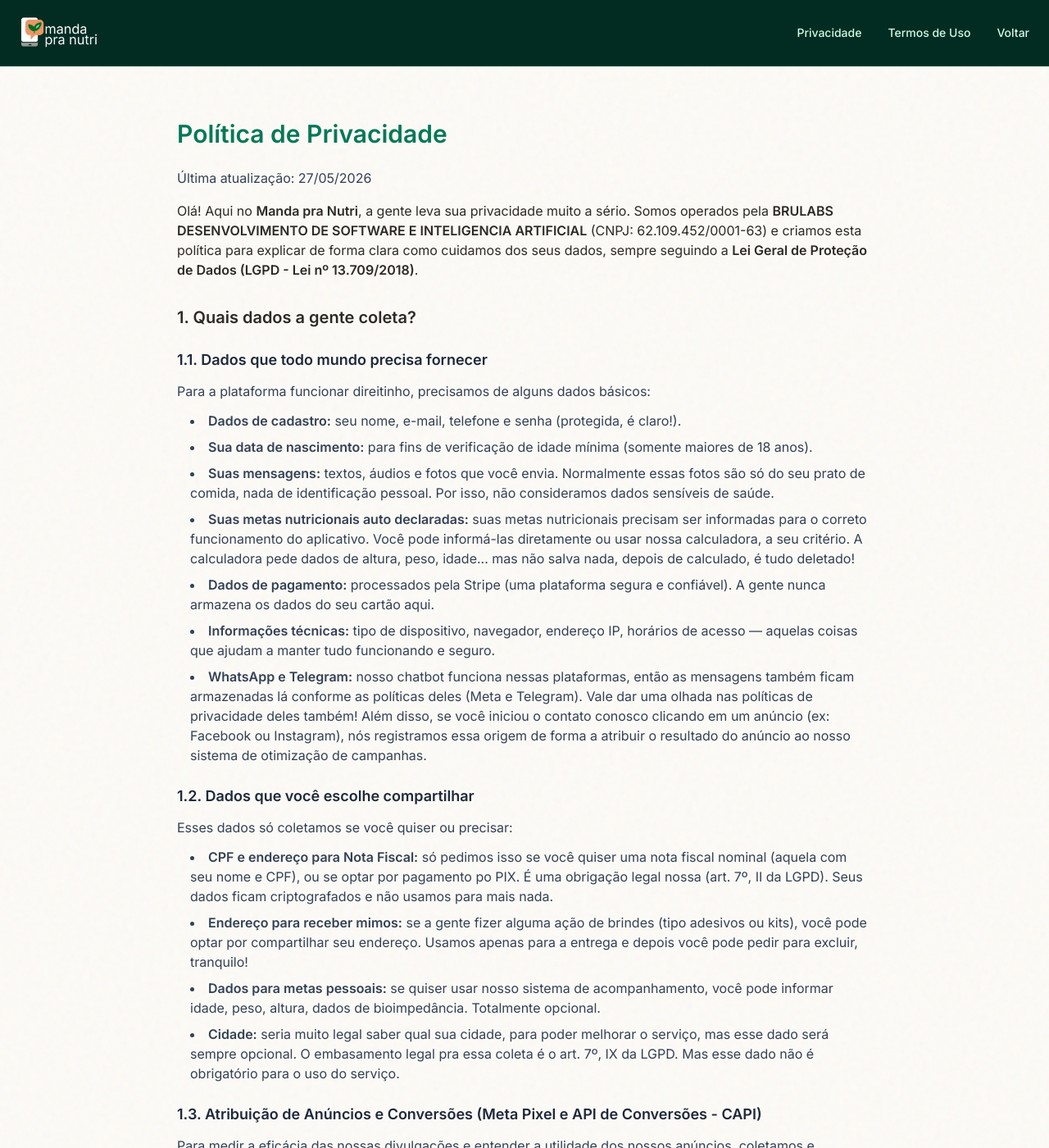
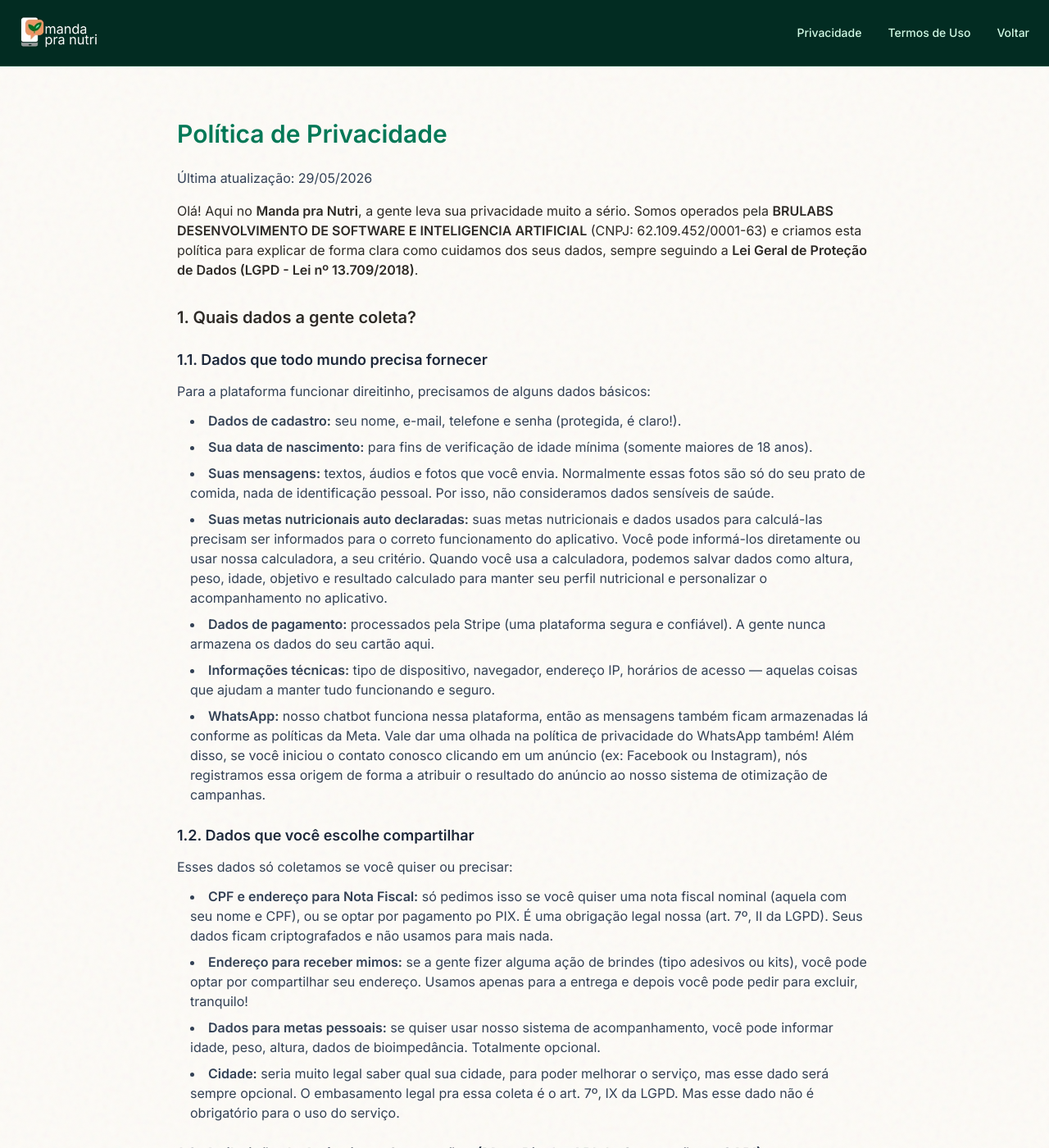
Before and after one commit to brulabs-dev/mpnsite, a Jekyll site: the page built from docs/privacidade.html, in a window 1280 px wide and 1400 px high. Shown: the whole window at 82% size. Built offline with Jekyll 4.4.1, drawn with Linux system fonts in a browser that asks for light colours; nearby versions of some CDN libraries; a script that is not in the unit is left out; some of the changed text lies outside the part shown.

Commit message:
privaciade typos

```diff
--- a/docs/_config.yml
+++ b/docs/_config.yml
@@ -1,5 +1,5 @@
 title: "Manda pra Nutri - Nutrição com IA de um jeito humano"
-description: "Acompanhe sua nutrição com uma IA que conversa como um amigo. Envie uma foto no WhatsApp ou Telegram e receba um feedback humanizado e preciso."
+description: "Acompanhe sua nutrição com uma IA que conversa como um amigo. Envie uma foto no WhatsApp e receba um feedback humanizado e preciso."
 url: "https://mandapranutri.com.br"
 baseurl: ""
 logo: /images/logo_mandapranutri.webp
--- a/docs/_layouts/default.html
+++ b/docs/_layouts/default.html
@@ -147,7 +147,7 @@
              <span class="font-serif font-bold text-xl text-paper">manda pra nutri</span>
           </div>
           <p class="text-xs text-stone-400 leading-relaxed font-sans">
-            Sua ferramenta de nutrição com IA que analisa suas refeições via WhatsApp ou Telegram e te ajuda a alcançar seus objetivos com consistência e clareza.
+            Sua ferramenta de nutrição com IA que analisa suas refeições via WhatsApp e te ajuda a alcançar seus objetivos com consistência e clareza.
           </p>
         </div>
 
--- a/docs/index.html
+++ b/docs/index.html
@@ -554,7 +554,7 @@
             <svg class="w-5 h-5 text-stone-400 transform transition-transform duration-300" fill="none" stroke="currentColor" viewBox="0 0 24 24"><path stroke-linecap="round" stroke-linejoin="round" stroke-width="2" d="M19 9l-7 7-7-7"></path></svg>
           </button>
           <div class="max-h-0 overflow-hidden transition-all duration-500 ease-in-out">
-            <p class="p-6 pt-2 text-sm text-stone-600 font-sans leading-relaxed">Simmmm! Se você sabe mandar uma mensagem no WhatsApp, você sabe usar o manda pra nutri. Não precisa baixar nada, nem criar senhas. É tão simples quanto conversar com um amigo no WhatsApp ou Telegram.</p>
+            <p class="p-6 pt-2 text-sm text-stone-600 font-sans leading-relaxed">Simmmm! Se você sabe mandar uma mensagem no WhatsApp, você sabe usar o manda pra nutri. Não precisa baixar nada, nem criar senhas. É tão simples quanto conversar com um amigo no WhatsApp.</p>
           </div>
         </div>
 
@@ -565,7 +565,7 @@
             <svg class="w-5 h-5 text-stone-400 transform transition-transform duration-300" fill="none" stroke="currentColor" viewBox="0 0 24 24"><path stroke-linecap="round" stroke-linejoin="round" stroke-width="2" d="M19 9l-7 7-7-7"></path></svg>
           </button>
           <div class="max-h-0 overflow-hidden transition-all duration-500 ease-in-out">
-            <p class="p-6 pt-2 text-sm text-stone-600 font-sans leading-relaxed">Sim! A ferramenta funciona direto no seu chat, basta adicionar nosso núnero aos seus contatos, sem baixar mais aplicativos. A IA analisa suas refeições independente da plataforma que você escolher, e te ajuda a se alimentar melhor.</p>
+            <p class="p-6 pt-2 text-sm text-stone-600 font-sans leading-relaxed">Sim! A ferramenta funciona direto no seu chat, basta adicionar nosso número aos seus contatos, sem baixar mais aplicativos. A IA analisa suas refeições no WhatsApp e te ajuda a se alimentar melhor.</p>
           </div>
         </div>
 
@@ -587,7 +587,7 @@
               <svg class="w-5 h-5 text-stone-400 transform transition-transform duration-300" fill="none" stroke="currentColor" viewBox="0 0 24 24"><path stroke-linecap="round" stroke-linejoin="round" stroke-width="2" d="M19 9l-7 7-7-7"></path></svg>
             </button>
             <div class="max-h-0 overflow-hidden transition-all duration-500 ease-in-out">
-              <p class="p-6 pt-2 text-sm text-stone-600 font-sans leading-relaxed italic">"Eu sempre tive dificuldade em manter consistência na dieta. Depois de usar Inteligência Artificial para organizar minha própria rotina, percebi que tinha a obrigação de compartilhar isso. A grande virada foi adaptar tudo para a ferramenta que todos já sabem usar, o WhatsApp/Telegram. Assim, qualquer pessoa, independente do nível de familiaridade com tecnologia, pode ter esse controle."</p>
+              <p class="p-6 pt-2 text-sm text-stone-600 font-sans leading-relaxed italic">"Eu sempre tive dificuldade em manter consistência na dieta. Depois de usar Inteligência Artificial para organizar minha própria rotina, percebi que tinha a obrigação de compartilhar isso. A grande virada foi adaptar tudo para a ferramenta que todos já sabem usar, o WhatsApp. Assim, qualquer pessoa, independente do nível de familiaridade com tecnologia, pode ter esse controle."</p>
             </div>
           </div>
       </div>
--- a/docs/privacidade.html
+++ b/docs/privacidade.html
@@ -6,7 +6,7 @@
 
 <div class="max-w-4xl mx-auto px-6 py-16">
     <h1 class="text-3xl font-extrabold mb-6 text-emerald-700">Política de Privacidade</h1>
-    <p class="mb-4 text-slate-700">Última atualização: 27/05/2026</p>
+    <p class="mb-4 text-slate-700">Última atualização: 29/05/2026</p>
 
     <p class="mb-4">Olá! Aqui no <strong>Manda pra Nutri</strong>, a gente leva sua privacidade muito a sério. Somos operados pela <strong>BRULABS DESENVOLVIMENTO DE SOFTWARE E INTELIGENCIA ARTIFICIAL</strong> (CNPJ: 62.109.452/0001-63) e criamos esta política para explicar de forma clara como cuidamos dos seus dados, sempre seguindo a <strong>Lei Geral de Proteção de Dados (LGPD - Lei nº 13.709/2018)</strong>.</p>
 
@@ -18,10 +18,10 @@
       <li><strong>Dados de cadastro:</strong> seu nome, e-mail, telefone e senha (protegida, é claro!).</li>
       <li><strong>Sua data de nascimento:</strong> para fins de verificação de idade mínima (somente maiores de 18 anos).</li>
       <li><strong>Suas mensagens:</strong> textos, áudios e fotos que você envia. Normalmente essas fotos são só do seu prato de comida, nada de identificação pessoal. Por isso, não consideramos dados sensíveis de saúde.</li>
-      <li><strong>Suas metas nutricionais auto declaradas:</strong> suas metas nutricionais precisam ser informadas para o correto funcionamento do aplicativo. Você pode informá-las diretamente ou usar nossa calculadora, a seu critério. A calculadora pede dados de altura, peso, idade... mas não salva nada, depois de calculado, é tudo deletado!</li>
+      <li><strong>Suas metas nutricionais auto declaradas:</strong> suas metas nutricionais e dados usados para calculá-las precisam ser informados para o correto funcionamento do aplicativo. Você pode informá-los diretamente ou usar nossa calculadora, a seu critério. Quando você usa a calculadora, podemos salvar dados como altura, peso, idade, objetivo e resultado calculado para manter seu perfil nutricional e personalizar o acompanhamento no aplicativo.</li>
       <li><strong>Dados de pagamento:</strong> processados pela Stripe (uma plataforma segura e confiável). A gente nunca armazena os dados do seu cartão aqui.</li>
       <li><strong>Informações técnicas:</strong> tipo de dispositivo, navegador, endereço IP, horários de acesso — aquelas coisas que ajudam a manter tudo funcionando e seguro.</li>
-      <li><strong>WhatsApp e Telegram:</strong> nosso chatbot funciona nessas plataformas, então as mensagens também ficam armazenadas lá conforme as políticas deles (Meta e Telegram). Vale dar uma olhada nas políticas de privacidade deles também! Além disso, se você iniciou o contato conosco clicando em um anúncio (ex: Facebook ou Instagram), nós registramos essa origem de forma a atribuir o resultado do anúncio ao nosso sistema de otimização de campanhas.</li>
+      <li><strong>WhatsApp:</strong> nosso chatbot funciona nessa plataforma, então as mensagens também ficam armazenadas lá conforme as políticas da Meta. Vale dar uma olhada na política de privacidade do WhatsApp também! Além disso, se você iniciou o contato conosco clicando em um anúncio (ex: Facebook ou Instagram), nós registramos essa origem de forma a atribuir o resultado do anúncio ao nosso sistema de otimização de campanhas.</li>
     </ul>
 
     <h3 class="text-lg font-semibold mt-6 mb-3 text-slate-800">1.2. Dados que você escolhe compartilhar</h3>
--- a/docs/termos-de-uso.html
+++ b/docs/termos-de-uso.html
@@ -6,7 +6,7 @@
 
 <div class="max-w-4xl mx-auto px-6 py-16">
     <h1 class="text-3xl font-extrabold mb-6 text-emerald-700">Termos de Uso</h1>
-    <p class="mb-4 text-slate-700">Última atualização: 05/02/2026</p>
+    <p class="mb-4 text-slate-700">Última atualização: 29/05/2026</p>
 
     <section class="space-y-6 text-slate-800 leading-relaxed">
       <p>
@@ -18,7 +18,7 @@
 
       <h2 class="text-xl font-bold text-slate-900 pt-4">1. Definições</h2>
       <ul class="list-disc list-inside space-y-1">
-        <li><strong>Serviço:</strong> Refere-se ao aplicativo "Manda pra Nutri", incluindo seu software, funcionalidades, site e comunicação via plataformas de mensagens (WhatsApp, Telegram).</li>
+        <li><strong>Serviço:</strong> Refere-se ao aplicativo "Manda pra Nutri", incluindo seu software, funcionalidades, site e comunicação via WhatsApp.</li>
         <li><strong>Usuário ("Você"):</strong> Qualquer pessoa física que cria uma conta e utiliza o Serviço.</li>
         <li><strong>Empresa ("Nós"):</strong> BRULABS DESENVOLVIMENTO DE SOFTWARE E INTELIGÊNCIA ARTIFICIAL, pessoa jurídica de direito privado, inscrita no CNPJ sob o nº 62.109.452/0001-63.</li>
         <li><strong>Conteúdo do Usuário:</strong> Todas as informações, textos, áudios e imagens que você envia, publica ou exibe através do Serviço.</li>
@@ -71,7 +71,7 @@
       <h2 class="text-xl font-bold text-slate-900 pt-4">7. Plataformas de Terceiros (IA e Mensageria)</h2>
       <p>O funcionamento do <strong>Manda pra Nutri</strong> depende de serviços de terceiros. Ao usar nosso Serviço, você reconhece e concorda que:</p>
       <ul class="list-disc list-inside space-y-2">
-        <li><strong>WhatsApp e Telegram:</strong> O Serviço opera através do WhatsApp e Telegram. O tratamento de dados nessas plataformas segue suas políticas próprias, sendo a Manda pra Nutri corresponsável apenas pelo tratamento realizado em seu sistema. Ao utilizá-las, você está sujeito aos respectivos Termos de Serviço e Políticas de Privacidade, sobre os quais não temos controle.</li>
+        <li><strong>WhatsApp:</strong> O Serviço opera através do WhatsApp. O tratamento de dados nessa plataforma segue suas políticas próprias, sendo a Manda pra Nutri corresponsável apenas pelo tratamento realizado em seu sistema. Ao utilizá-la, você está sujeito aos Termos de Serviço e Política de Privacidade do WhatsApp, sobre os quais não temos controle.</li>
         <li><strong>Inteligência Artificial:</strong> A análise individual de refeições utiliza tecnologia da OpenAI. O uso dessa funcionalidade está, portanto, sujeito também aos <a href="https://openai.com/policies/terms-of-use" target="_blank" rel="noopener noreferrer" class="underline text-emerald-700">Termos de Uso da OpenAI</a>.</li>
       </ul>
 
```
Also changed, not shown: .antigravitycli/e8072ad2-99da-4d3b-add0-19ade5798b29.json (added).
